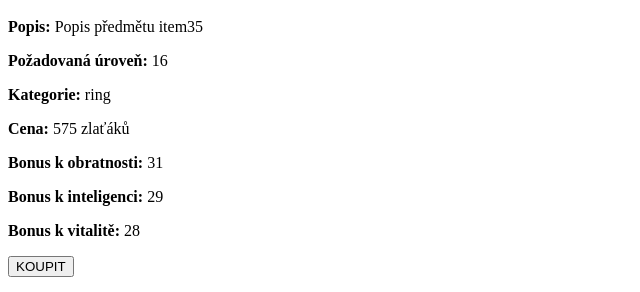
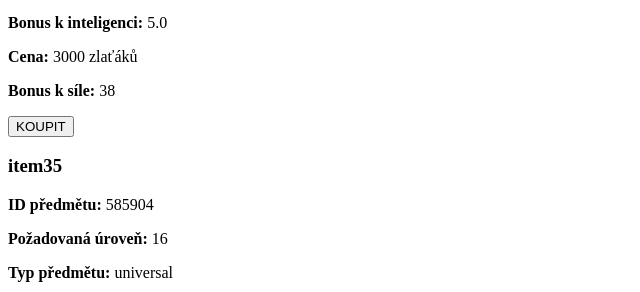
Before and after one commit to Tomas-Gallischek/DungeonSteps, a Django app: page /shopapp/ in a window 1280 px wide. Shown: the part 2212-2504 px from the top of the page, without its empty margins (0-640 px from the left). Run offline with Django 5.2, Linux system fonts and the light colour scheme; a user stored in the database is signed in; data comes from the database, SQL or seed files in the repository; both versions use the stored data as it was after the commit; parts of the project's set-up code (start-up, migrations or seed data) failed here and were passed over.

Commit message:
autosave

```diff
--- a/itemsapp/items.py
+++ b/itemsapp/items.py
@@ -49,11 +49,11 @@
     n = random.randint(1, lvl)
     if n <= 5:
         slots = 0
-    elif n <= 15:
+    elif n <= 10:
         slots = 1
-    elif n <= 25:
+    elif n <= 20:
         slots = 2
-    elif n <= 35:
+    elif n <= 30:
         slots = 3
     else:
         slots = 4
--- a/shopapp/templates/shopapp/shop.html
+++ b/shopapp/templates/shopapp/shop.html
@@ -20,38 +20,102 @@
 <h2>Nabídka zboží</h2>
 {% for item in items_in_shop %}
     <div>
-        <h3>{{ item.item_name }}</h3>
+        <h3>{{ item.name }}</h3>
 
-        {% if item.img_init %}
-            <p><strong>Obrázek:</strong> <img src="{{ item.img_init }}" alt="{{ item.item_name }}"></p>
-        {% endif %}
-
-        {% if item.description %}
-            <p><strong>Popis:</strong> {{ item.description }}</p>
+        {% if item.item_id %}
+            <p><strong>ID předmětu:</strong> {{ item.item_id }}</p>
         {% endif %}
 
         {% if item.level_required %}
             <p><strong>Požadovaná úroveň:</strong> {{ item.level_required }}</p>
         {% endif %}
 
+        {% if item.item_type %}
+            <p><strong>Typ předmětu:</strong> {{ item.item_type }}</p>
+        {% endif %}
+
         {% if item.item_category %}
             <p><strong>Kategorie:</strong> {{ item.item_category }}</p>
         {% endif %}
 
-        {% if item.slot_1_bonus and item.slot_1_value %}
-            <p><strong>{{ item.slot_1_bonus }}: </strong> ({{ item.slot_1_value }})</p>
+        {% if item.hp_flat_it_bonus %}
+            <p><strong>Bonus k životům:</strong> {{ item.hp_flat_it_bonus }}</p>
         {% endif %}
 
-        {% if item.slot_2_bonus and item.slot_2_value %}
-            <p><strong>{{ item.slot_2_bonus }}:</strong> ({{ item.slot_2_value }})</p>
+        {% if item.pvm_resist_procenta_it_bonus %}
+            <p><strong>Procentuální odolnost proti PVM:</strong> {{ item.pvm_resist_procenta_it_bonus }}%</p>
         {% endif %}
 
-        {% if item.slot_3_bonus and item.slot_3_value %}
-            <p><strong>{{ item.slot_3_bonus }}:</strong> ({{ item.slot_3_value }})</p>
+        {% if item.pvp_resist_procenta_it_bonus %}
+            <p><strong>Procentuální odolnost proti PVP:</strong> {{ item.pvp_resist_procenta_it_bonus }}%</p>
         {% endif %}
 
-        {% if item.slot_4_bonus and item.slot_4_value %}
-            <p><strong>{{ item.slot_4_bonus }}:</strong> ({{ item.slot_4_value }})</p>
+        {% if item.magic_resist_procenta_it_bonus %}
+            <p><strong>Procentuální odolnost proti magii:</strong> {{ item.magic_resist_procenta_it_bonus }}%</p>
+        {% endif %}
+
+        {% if item.heavy_resist_procenta_it_bonus %}
+            <p><strong>Procentuální odolnost proti těžkým zbraním:</strong> {{ item.heavy_resist_procenta_it_bonus }}%</p>
+        {% endif %}
+
+        {% if item.light_resist_procenta_it_bonus %}
+            <p><strong>Procentuální odolnost proti lehkým zbraním:</strong> {{ item.light_resist_procenta_it_bonus }}%</p>
+        {% endif %}
+
+        {% if item.otrava_resist_procenta_it_bonus %}
+            <p><strong>Procentuální odolnost proti otravě:</strong> {{ item.otrava_resist_procenta_it_bonus }}%</p>
+        {% endif %}
+
+        {% if item.bezvedomi_resist_procenta_it_bonus %}
+            <p><strong>Procentuální odolnost proti bezvědomí:</strong> {{ item.bezvedomi_resist_procenta_it_bonus }}%</p>
+        {% endif %}
+
+        {% if item.luck_flat_it_bonus %}
+            <p><strong>Bonus ke štěstí:</strong> {{ item.luck_flat_it_bonus }}</p>
+        {% endif %}
+
+        {% if item.str_flat_it_bonus %}
+            <p><strong>Bonus k síle:</strong> {{ item.str_flat_it_bonus }}</p>
+        {% endif %}
+
+        {% if item.dex_flat_it_bonus %}
+            <p><strong>Bonus k obratnosti:</strong> {{ item.dex_flat_it_bonus }}</p>
+        {% endif %}
+
+        {% if item.int_flat_it_bonus %}
+            <p><strong>Bonus k inteligenci:</strong> {{ item.int_flat_it_bonus }}</p>
+        {% endif %}
+
+        {% if item.vit_flat_it_bonus %}
+            <p><strong>Bonus k vitalitě:</strong> {{ item.vit_flat_it_bonus }}</p>
+        {% endif %}
+
+        {% if item.pvm_poskozeni_procenta_it_bonus %}
+            <p><strong>Procentuální bonus k poškození proti PVM:</strong> {{ item.pvm_poskozeni_procenta_it_bonus }}%</p>
+        {% endif %}
+
+        {% if item.pvp_poskozeni_procenta_it_bonus %}
+            <p><strong>Procentuální bonus k poškození proti PVP:</strong> {{ item.pvp_poskozeni_procenta_it_bonus }}%</p>
+        {% endif %}
+
+        {% if item.poskozeni_schopnosti_procenta_it_bonus %}
+            <p><strong>Procentuální bonus k poškození ze schopností:</strong> {{ item.poskozeni_schopnosti_procenta_it_bonus }}%</p>
+        {% endif %}
+
+        {% if item.poskozeni_utokem_procenta_it_bonus %}
+            <p><strong>Procentuální bonus k poškození z útoku:</strong> {{ item.poskozeni_utokem_procenta_it_bonus }}%</p>
+        {% endif %}
+
+        {% if item.sance_na_otravu_procenta_it_bonus %}
+            <p><strong>Procentuální šance na otravu:</strong> {{ item.sance_na_otravu_procenta_it_bonus }}%</p>
+        {% endif %}
+
+        {% if item.sance_na_bezvedomi_procenta_it_bonus %}
+            <p><strong>Procentuální šance na bezvědomí:</strong> {{ item.sance_na_bezvedomi_procenta_it_bonus }}%</p>
+        {% endif %}
+
+        {% if item.kriticke_poskozeni_procenta_it_bonus %}
+            <p><strong>Procentuální bonus ke kritickému poškození:</strong> {{ item.kriticke_poskozeni_procenta_it_bonus }}%</p>
         {% endif %}
 
         {% if item.price %}
@@ -90,6 +154,8 @@
             <p><strong>Bonus ke štěstí:</strong> {{ item.luk_bonus }}</p>
         {% endif %}
 
+    </div>
+
         <form method="POST" action="{% url 'shop-buy-url' item.item_id %}">
             {% csrf_token %}
             <button type="submit">KOUPIT</button>
--- a/shopapp/views.py
+++ b/shopapp/views.py
@@ -5,6 +5,10 @@
 from hracapp.models import ShopOffer, INV, Economy
 from django.contrib.auth.decorators import login_required
 from hracapp.economy import buy_or_sell
+
+
+
+
 
 @login_required
 def shop(request):
```
Also changed, not shown: hracapp/templates/hracapp/profile.html (+30 -22 lines), hracapp/templatetags/custom_filters.py (added, +16 -0 lines), hracapp/views.py (+60 -18 lines), db.sqlite3.
